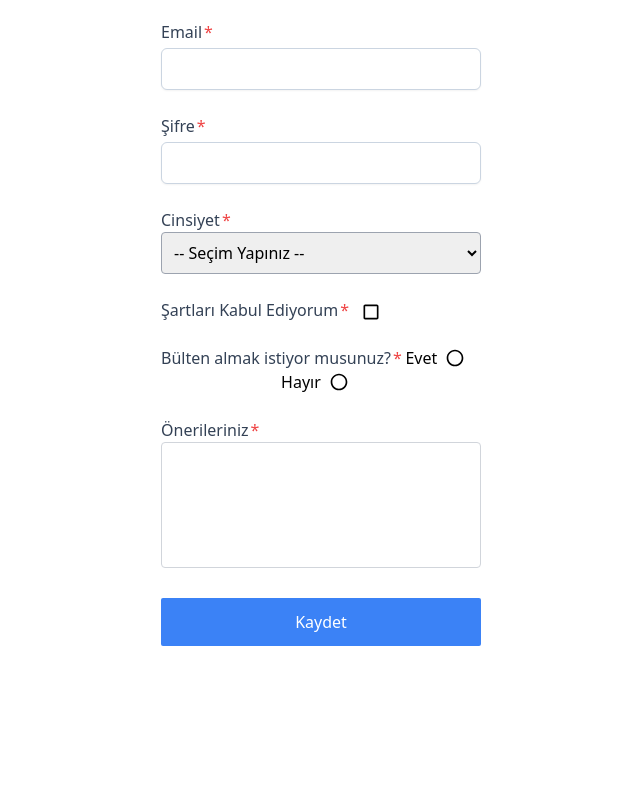
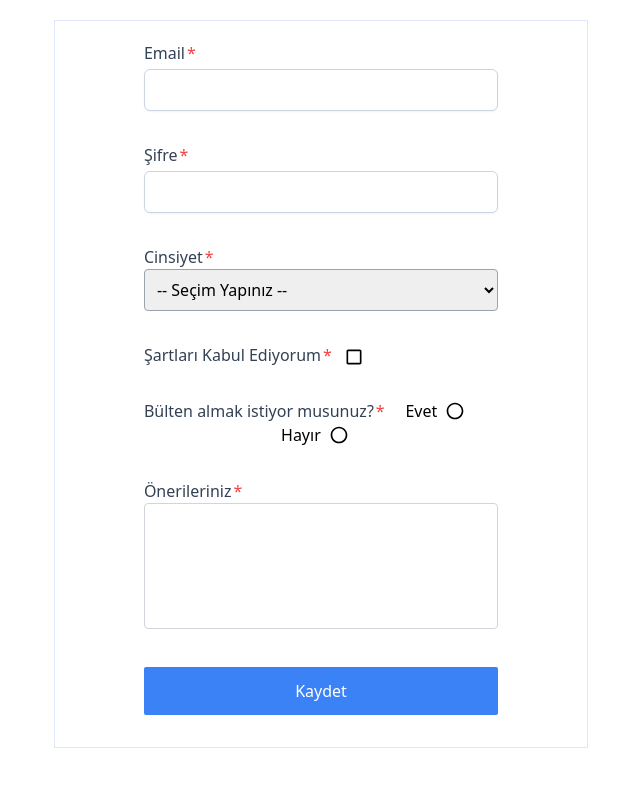
Before and after one commit to ufukucar/react-formik-custom-input, a React (Create React App) app: page / in a window 1280 px wide. Shown: the top 786 px of the page, without its empty margins (319-959 px from the left). Built offline with nearby package versions, Linux system fonts and the light colour scheme.

Commit message:
=Duzenlemeler yapildi

```diff
--- a/src/components/Button.jsx
+++ b/src/components/Button.jsx
@@ -4,7 +4,7 @@ import { Formik } from 'formik'
 const Button = ({ labelName, name, type, ...rest }) => {
   return (
     <>
-      <button type={type} className="defaultBtn mb-3 w-6/12">
+      <button type={type} className="defaultBtn">
         Kaydet
       </button>
     </>
--- a/src/index.css
+++ b/src/index.css
@@ -1,5 +1,3 @@
-
-
 @tailwind base;
 @tailwind components;
 @tailwind utilities;
@@ -7,16 +5,18 @@
 @layer components {
   .defaultBtn {
       @apply bg-blue-500 focus:bg-blue-600
-      hover:bg-blue-600 text-white p-3 rounded-sm block w-6/12 transition-colors duration-100 ease-in-out w-full
+      hover:bg-blue-600 text-white p-3 rounded-sm block  transition-colors duration-100 ease-in-out
+      mb-3 w-8/12
     }
 
     .defaultInput {
       @apply mt-1 p-2 bg-white border shadow-sm border-slate-300 placeholder-slate-400
-        focus:outline-none focus:border-sky-500 focus:ring-sky-500 block w-full rounded-md  focus:ring-1
+        focus:outline-none focus:border-sky-500 focus:ring-sky-500 block  rounded-md  focus:ring-1 w-full
     }
 
     .defaultForm {
-      @apply block flex justify-center  mt-5 w-6/12 mx-auto flex-col items-center overflow-hidden
+      @apply  flex justify-center  mt-5  mx-auto flex-col items-center overflow-hidden
+      w-5/12 border border-indigo-100 pt-5 pb-5
     }
 
     .defaultSpan {
@@ -24,11 +24,11 @@
     }
 
     .formLabel {
-      @apply block w-6/12 mb-6
+      @apply block  mb-8 w-8/12
     }
 
     .defaultSelect {
-      @apply w-full border border-gray-400 rounded p-2 focus:outline-none
+      @apply  border border-gray-400 rounded p-2 focus:outline-none w-full
     }
 
     .defaultTextarea {
--- a/src/pages/MainForm.jsx
+++ b/src/pages/MainForm.jsx
@@ -49,7 +49,7 @@ const MainForm = () => {
       // validateOnBlur={false}
     >
       {(props) => (
-        <div className="">
+        <div className="flex">
           <Form className="defaultForm">
             <Input label="Email" name="email" type="text" />
             <Input label="Şifre" name="password" type="text" />
```
